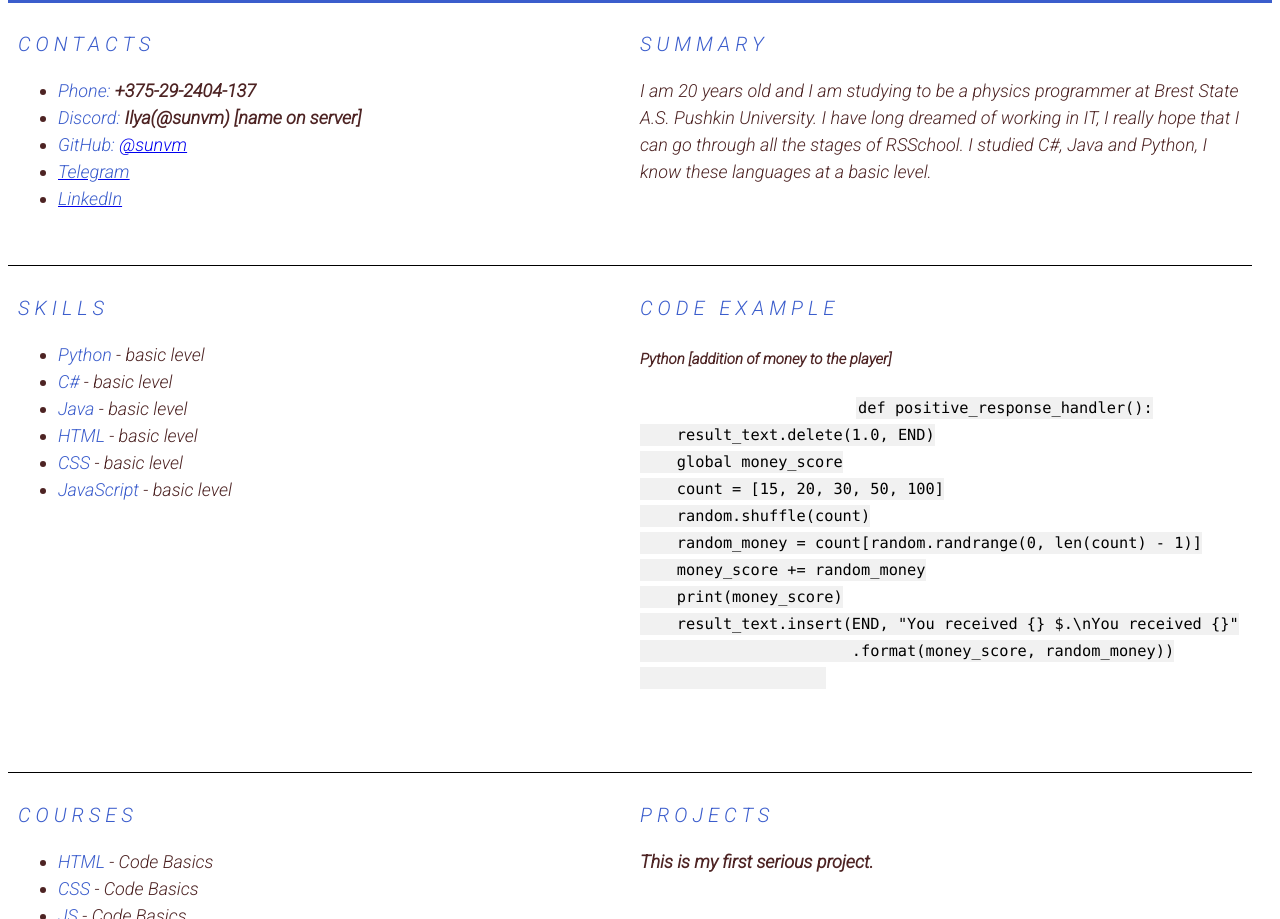
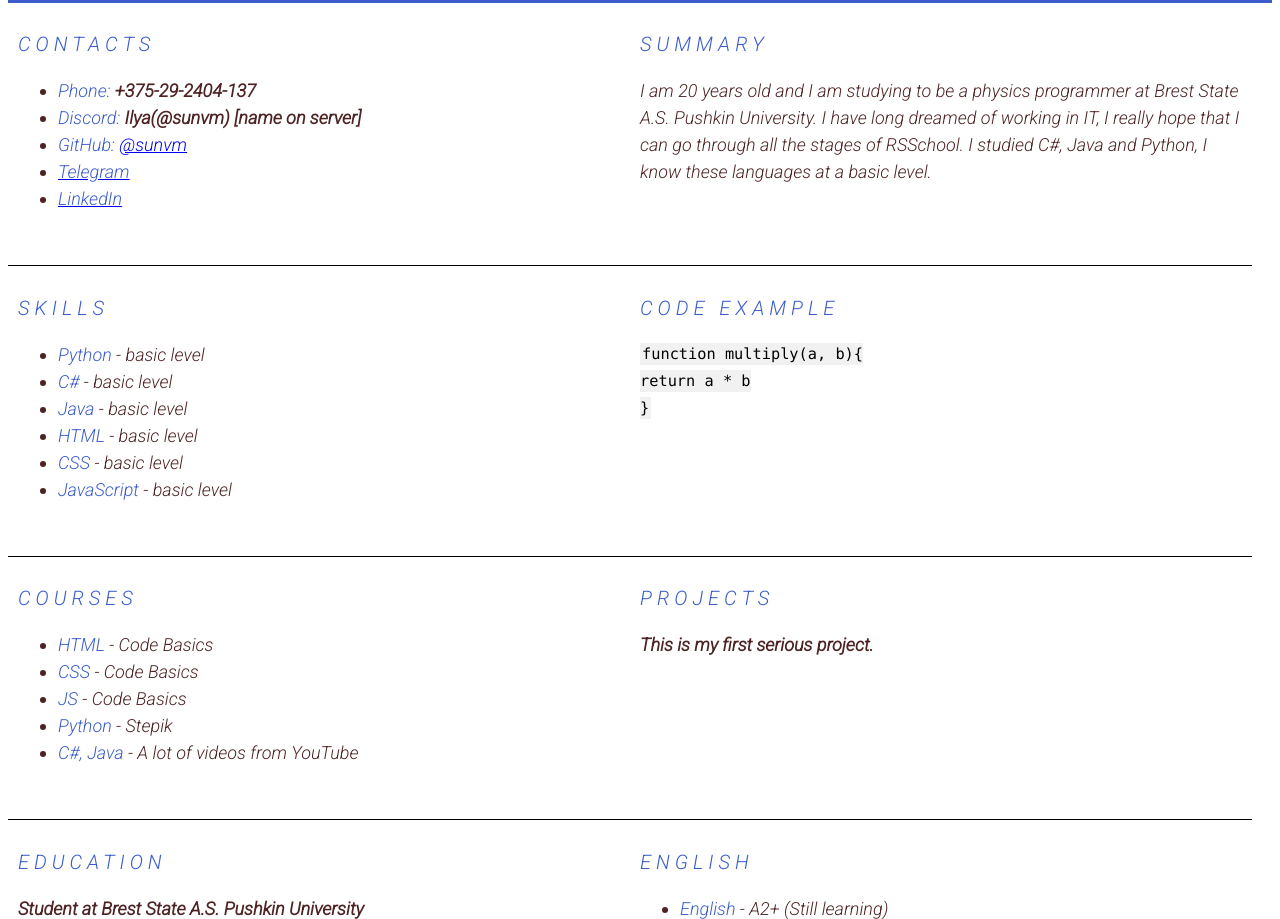
Before and after one commit to sunvm/rsschool-cv, a plain HTML site: page index.html in a window 1280 px wide. Shown: the part 367-1286 px from the top of the page. Drawn offline with Linux system fonts and the light colour scheme.

Commit message:
feat: edit code example

```diff
--- a/index.html
+++ b/index.html
@@ -69,19 +69,9 @@
         </section>
 
         <section class="section" id="code"> <h2 class="section-title">Code example</h2>
-            <h5 id="python">Python [addition of money to the player]</h5>
-                <pre>
-                    <code>def positive_response_handler():
-    result_text.<span class="hljs-keyword">delete</span>(<span class="hljs-number">1.0</span>, END)
-    <span class="hljs-keyword">global</span> money_score
-    <span class="hljs-built_in">count</span> = [<span class="hljs-number">15</span>, <span class="hljs-number">20</span>, <span class="hljs-number">30</span>, <span class="hljs-number">50</span>, <span class="hljs-number">100</span>]
-    random.shuffle(<span class="hljs-built_in">count</span>)
-    random_money = <span class="hljs-built_in">count</span>[random.randrange(<span class="hljs-number">0</span>, <span class="hljs-built_in">len</span>(<span class="hljs-built_in">count</span>) - <span class="hljs-number">1</span>)]
-    money_score += random_money
-    <span class="hljs-keyword">print</span>(money_score)
-    result_text.<span class="hljs-keyword">insert</span>(END, <span class="hljs-string">"You received {} $.\nYou received {}"</span>
-                       .format(money_score, random_money))
-                    </code>
+                <pre><code>function multiply(a, b){
+return a * b
+}</code>
                 </pre>
         </section>
 
```
